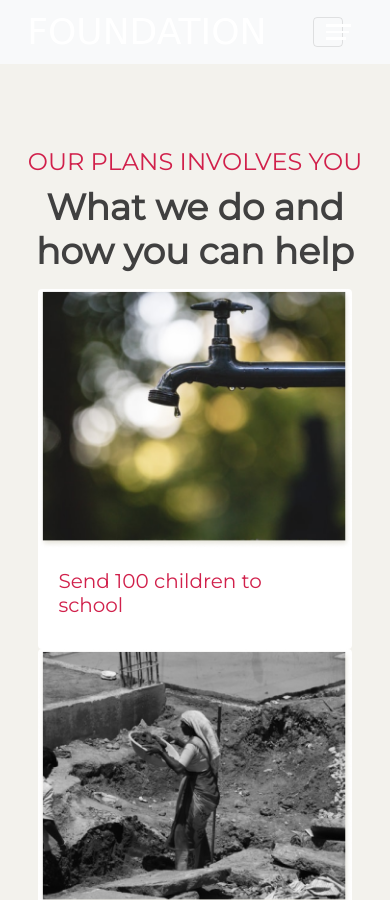
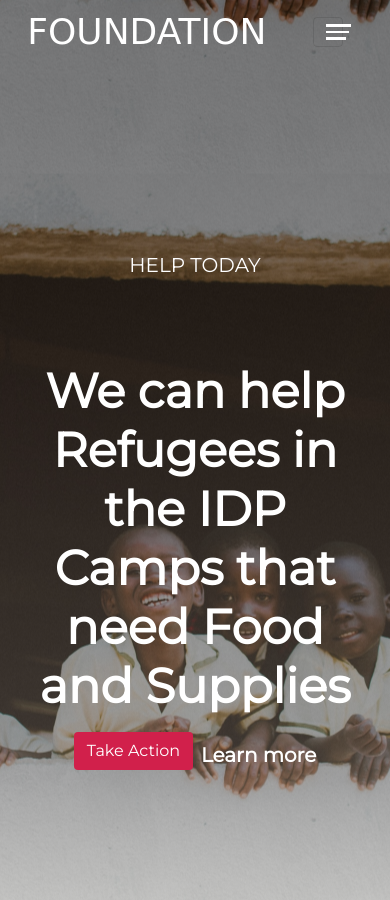
Before and after one commit to davidjnr2/Charity-Organisation-Template, a website built with Parcel: page src/index.html in a window 390 px wide. Shown: the top 900 px of the page. Built offline with nearby package versions, Linux system fonts and the light colour scheme.

Commit message:
feat(hero section): fully responsive

```diff
--- a/src/css/main.css
+++ b/src/css/main.css
@@ -14,7 +14,7 @@ body {
     justify-content: space-between;
     font-size: 18px;
     padding: 0 7%;
-    position: relative;
+    position: absolute;
 }
 
 .navbar-collapse {
@@ -83,8 +83,76 @@ body {
 
 /* End of Navigation stype */
 
+.goals__section_hero {
+    background: url(../img/laugh.jpg);
+    /* background-repeat: no-repeat; */
+    background-repeat: repeat-x;
+}
+
+.hero {
+    /* position: relative; */
+    background: url(../img/hero.png);
+    /* */
+    background-position: center;
+}
+
+.hero .btn {
+    color: #fff;
+}
+
+.hero span {
+    color: #fff;
+    padding-left: 2vw;
+    font-weight: 600;
+    font-size: 20px;
+    line-height: 24px;
+}
+
+.btn-hero {
+    background: #D1204B;
+}
+
+.hero h4 {
+    font-style: normal;
+    font-weight: 500;
+    font-size: 20px;
+    line-height: 24px;
+    color: #FFFFFF;
+    margin-bottom: 10vh;
+}
+
+.hero p {
+    font-weight: bold;
+    font-size: 48px;
+    line-height: 59px;
+    text-align: center;
+    color: #FFFFFF;
+}
+
+.hero .container {
+    padding-top: 30vh;
+    padding-bottom: 40vh;
+}
+
+.hero-overlay {
+    background: linear-gradient(180deg, rgba(0, 0, 0, 0.5) 7.41%, rgba(77, 77, 77, 0.5) 66.67%, rgba(247, 244, 232, 0.5) 100%);
+}
+
 .goals__section {
-    padding: 15vh 0;
+    /* padding: 15vh 0; */
+    background: url(../img/laugh.jpg);
+    /* background-repeat: no-repeat; */
+    background-repeat: repeat-x;
+    /* background: rgba(209, 32, 75, 0.7); */
+    /* background: linear-gradient(to right, rgba(rgba(209, 32, 75, 0.7), 0.9), rgba(rgba(209, 32, 75, 0.7), 0.3)), lighten(#000, 70%); */
+}
+
+.goals__section .container {
+    padding-top: 15vh;
+    padding-bottom: 15vh;
+}
+
+.layer {
     background: rgba(209, 32, 75, 0.7);
 }
 
--- a/src/index.html
+++ b/src/index.html
@@ -26,8 +26,13 @@
 
 <body>
 
+
+    <main class="hero">
+        <div class="hero-overlay">
+            <!-- <p>text</p> -->
+
             <header>
-        <nav class="navbar fixed-top navbar-expand-lg navbar-light bg-light">
+                <nav class="navbar fixed-top navbar-expand-lg navbar-light">
                     <div>
                         <a class="navbar-brand logo_text" href="#">FOUNDATION</a>
                     </div>
@@ -53,6 +58,21 @@
                     </div>
                 </nav>
             </header>
+
+            <div class="container">
+                <div class="row">
+                    <div class="col col-sm-12 text-center">
+                        <h4 class="">HELP TODAY</h4>
+                        <p>We can help Refugees in the IDP Camps that need Food and Supplies</p>
+                    </div>
+                </div>
+                <div class="d-flex justify-content-center align-items-center">
+                    <button type="submit" class="btn btn-hero mb-2">Take Action</button>
+                    <span>Learn more</span>
+                </div>
+            </div>
+        </div>
+    </main>
 
 
     <section class="gray-bg">
@@ -92,16 +112,21 @@
 
 
     <section class="goals__section align-items-center">
+        <div class="layer">
+
             <div class="container">
                 <div class="row">
                     <div class="col col-sm-12">
                         <h4 class="text-center">HELP US REACH OUR GOALS</h4>
                         <p> If you can help in our causes, you can bring smiles to the faces of people. Since 2013, we have fed over 60,000 people affected by insurgency and natural disasters and sent over 3000+ children back to school. </p>
+                        <!-- <button type="submit" class="btn btn-warning mb-2 align-self-center">DONATE</button> -->
                     </div>
                 </div>
+                <div class="d-flex justify-content-center align-items-center">
+                    <button type="submit" class="btn btn-warning mb-2">DONATE</button>
                 </div>
-        <div class="d-flex justify-content-center align-items-center container ">
-            <button type="submit" class="btn btn-warning mb-2">DONATE</button>
+            </div>
+
         </div>
     </section>
 
```
Also changed, not shown: src/img/hero.png (added), src/img/laugh.jpg (added). Lines whose indentation alone changed are shown as unchanged.
